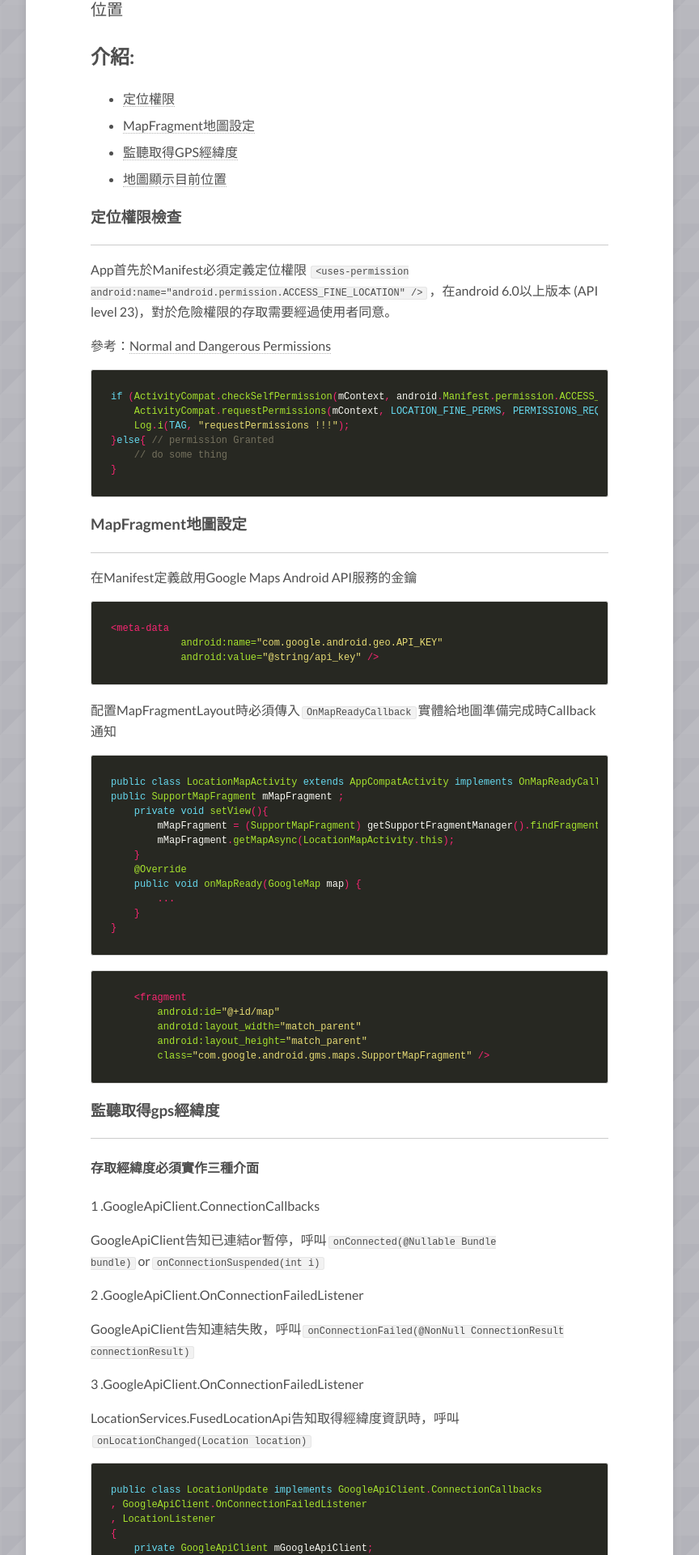
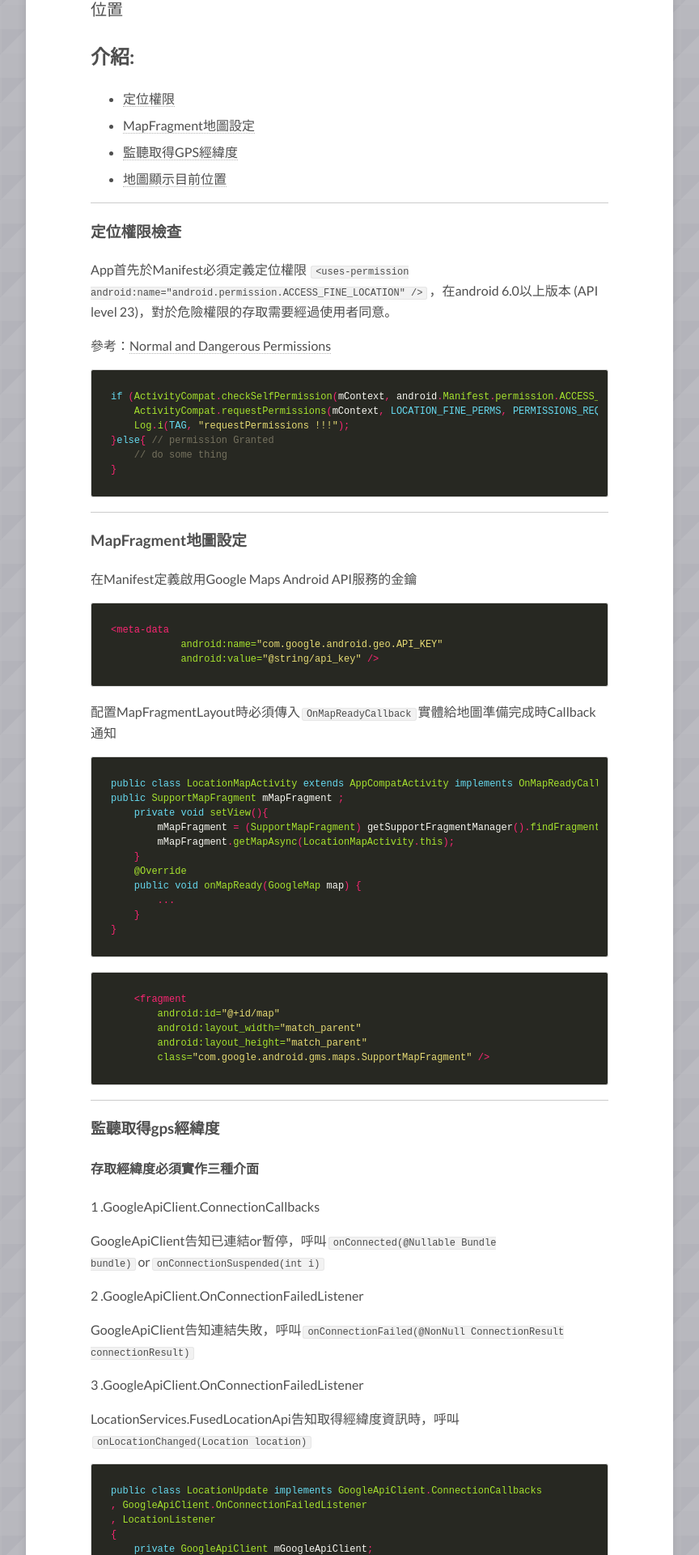
Before and after one commit to kennethya2/kennethya2.github.io, a Jekyll site: the page built from _posts/2017-03-29-MapFragment_With_LocationListener.md, in a window 1280 px wide. Shown: the part 324-2244 px from the top of the page at 81% size, without its empty margins (208-1072 px from the left). Built offline with Jekyll 4.4.1, drawn with Linux system fonts in a browser that asks for light colours; nearby versions of some CDN libraries; comment, search, counter and statistics services are not loaded.

Commit message:
modify content

````diff
--- a/_posts/2017-03-29-MapFragment_With_LocationListener.md
+++ b/_posts/2017-03-29-MapFragment_With_LocationListener.md
@@ -16,8 +16,9 @@ image:
 - [監聽取得GPS經緯度](#監聽取得gps經緯度)
 - [地圖顯示目前位置](#地圖顯示目前位置)
 
+----
 ### 定位權限檢查
-----
+
 App首先於Manifest必須定義定位權限
 ``<uses-permission android:name="android.permission.ACCESS_FINE_LOCATION" />``，在android 6.0以上版本 (API level 23)，對於危險權限的存取需要經過使用者同意。
 
@@ -32,9 +33,9 @@ if (ActivityCompat.checkSelfPermission(mContext, android.Manifest.permission.ACC
 }
 ```
 
+----
+### MapFragment地圖設定
 
-### MapFragment地圖設定
-----
 在Manifest定義啟用Google Maps Android API服務的金鑰
 ``` xml
 <meta-data
@@ -65,9 +66,9 @@ public SupportMapFragment mMapFragment ;
         class="com.google.android.gms.maps.SupportMapFragment" />
 ```
 
+----
+### 監聽取得gps經緯度
 
-### 監聽取得gps經緯度
-----
 #### 存取經緯度必須實作三種介面
 
 1 .GoogleApiClient.ConnectionCallbacks
@@ -150,9 +151,8 @@ private synchronized void setFuseLocation(Location currentLocation){
 }
 ```
 
-
+----
 ### 地圖顯示目前位置
-----
 
 畫面利用MarkerOptions物件，將title 片段描述snippet 經緯度LatLng存入，並於mMap呈現.
 ```java
````
